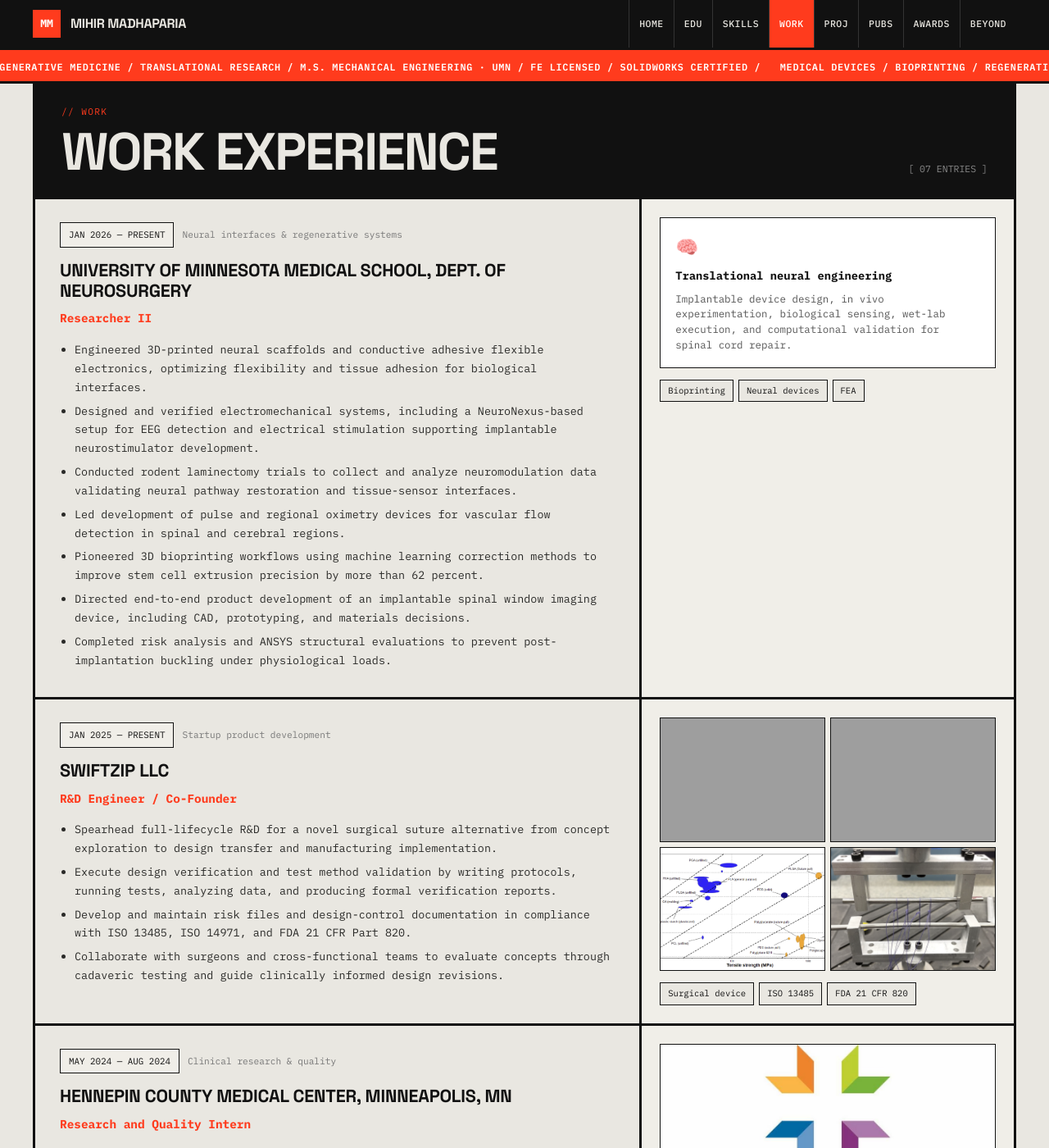
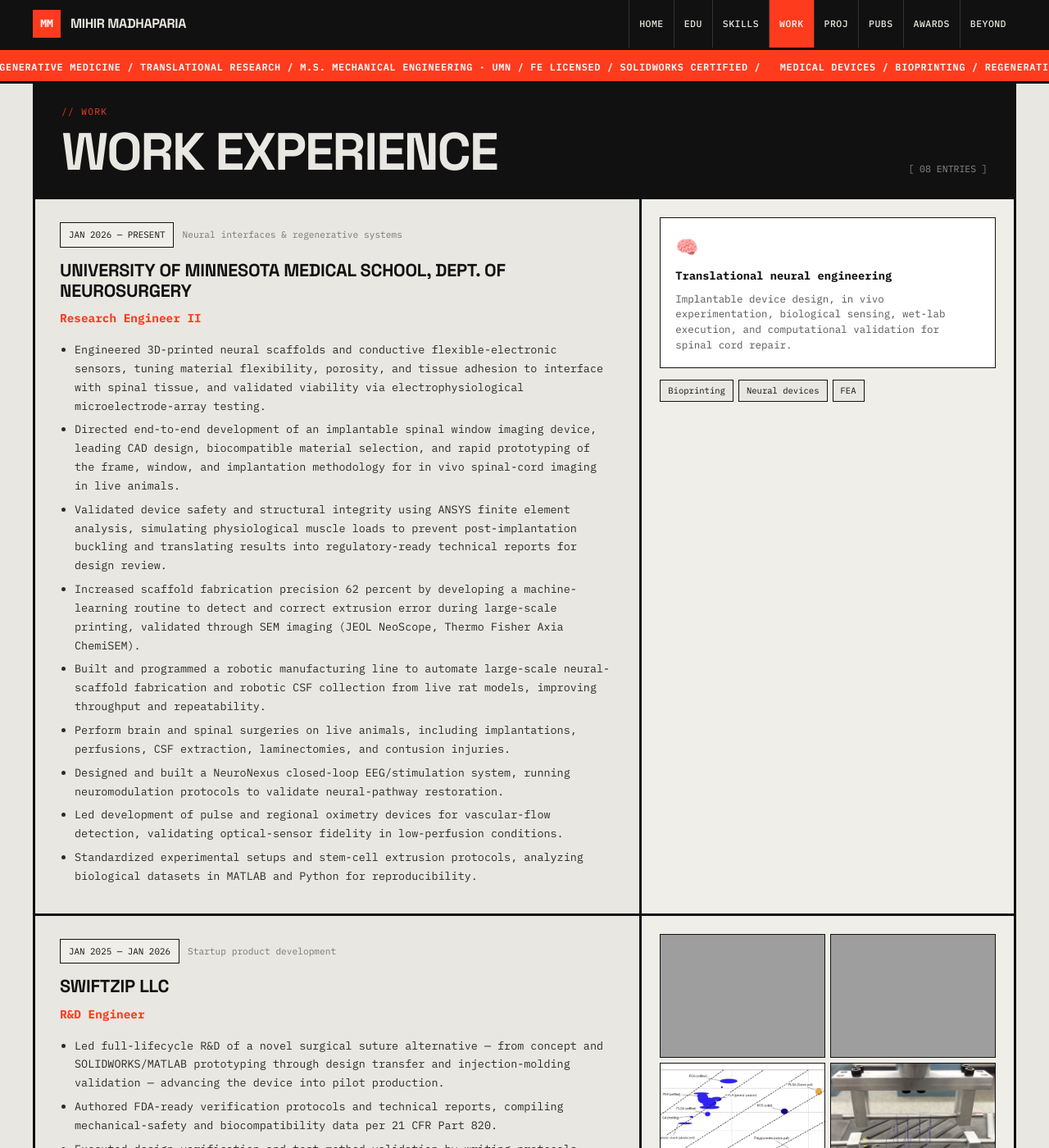
Before and after one commit to mihirmadhaparia/mihirmadhaparia.github.io, a Jekyll site: the page built from work.html, in a window 1280 px wide and 1400 px high. Shown: the whole window at 82% size. Built offline with Jekyll 4.4.1, drawn with Linux system fonts in a browser that asks for light colours; some of the changed text lies outside the part shown; grey boxes are pictures that could not be loaded.

Commit message:
Align site content with resume
- Home: 6+ -> 5+ years of experience
- Neurosurgery: title Researcher II -> Research Engineer II; expand bullets to match resume (SEM imaging, robotic manufacturing line, live-animal surgery, oximetry, NeuroNexus closed-loop system)
- SwiftZip: dates Jan 2025-Present -> Jan 2025-Jan 2026; title -> R&D Engineer (drop Co-Founder); align bullets (SOLIDWORKS/MATLAB prototyping, injection-molding validation, CPRD design controls)
- Abbott: add resume bullets (Minitab competitor analysis + live demos, international presentations) alongside existing detail
- Fix work entry count 07 -> 08

```diff
--- a/index.html
+++ b/index.html
@@ -29,7 +29,7 @@ permalink: /
     </div>
 
     <div class="metrics">
-        <div class="metric" data-reveal><span class="metric__idx">01</span><strong class="metric__big">6+ YRS</strong><span class="metric__small">Across R&amp;D, clinical research, and product development.</span></div>
+        <div class="metric" data-reveal><span class="metric__idx">01</span><strong class="metric__big">5+ YRS</strong><span class="metric__small">Across R&amp;D, clinical research, and product development.</span></div>
         <div class="metric" data-reveal><span class="metric__idx">02</span><strong class="metric__big">M.S.</strong><span class="metric__small">Thesis published and indexed on ProQuest, 2026.</span></div>
         <div class="metric" data-reveal><span class="metric__idx">03</span><strong class="metric__big">FE</strong><span class="metric__small">Licensed Fundamentals of Engineering &mdash; Mechanical, NCEES.</span></div>
     </div>
--- a/work.html
+++ b/work.html
@@ -10,7 +10,7 @@ permalink: /work/
             <p class="kicker">// WORK</p>
             <h1>Work Experience</h1>
         </div>
-        <span class="count">[ 07 ENTRIES ]</span>
+        <span class="count">[ 08 ENTRIES ]</span>
     </div>
 
     <div class="list">
@@ -19,15 +19,17 @@ permalink: /work/
             <div class="entry__main">
                 <div class="entry__meta"><span class="tag">JAN 2026 &mdash; PRESENT</span><span class="entry__note">Neural interfaces &amp; regenerative systems</span></div>
                 <h2 class="entry__org">University of Minnesota Medical School, Dept. of Neurosurgery</h2>
-                <p class="entry__role">Researcher II</p>
+                <p class="entry__role">Research Engineer II</p>
                 <ul class="bullets">
-                    <li>Engineered 3D-printed neural scaffolds and conductive adhesive flexible electronics, optimizing flexibility and tissue adhesion for biological interfaces.</li>
-                    <li>Designed and verified electromechanical systems, including a NeuroNexus-based setup for EEG detection and electrical stimulation supporting implantable neurostimulator development.</li>
-                    <li>Conducted rodent laminectomy trials to collect and analyze neuromodulation data validating neural pathway restoration and tissue-sensor interfaces.</li>
-                    <li>Led development of pulse and regional oximetry devices for vascular flow detection in spinal and cerebral regions.</li>
-                    <li>Pioneered 3D bioprinting workflows using machine learning correction methods to improve stem cell extrusion precision by more than 62 percent.</li>
-                    <li>Directed end-to-end product development of an implantable spinal window imaging device, including CAD, prototyping, and materials decisions.</li>
-                    <li>Completed risk analysis and ANSYS structural evaluations to prevent post-implantation buckling under physiological loads.</li>
+                    <li>Engineered 3D-printed neural scaffolds and conductive flexible-electronic sensors, tuning material flexibility, porosity, and tissue adhesion to interface with spinal tissue, and validated viability via electrophysiological microelectrode-array testing.</li>
+                    <li>Directed end-to-end development of an implantable spinal window imaging device, leading CAD design, biocompatible material selection, and rapid prototyping of the frame, window, and implantation methodology for in vivo spinal-cord imaging in live animals.</li>
+                    <li>Validated device safety and structural integrity using ANSYS finite element analysis, simulating physiological muscle loads to prevent post-implantation buckling and translating results into regulatory-ready technical reports for design review.</li>
+                    <li>Increased scaffold fabrication precision 62 percent by developing a machine-learning routine to detect and correct extrusion error during large-scale printing, validated through SEM imaging (JEOL NeoScope, Thermo Fisher Axia ChemiSEM).</li>
+                    <li>Built and programmed a robotic manufacturing line to automate large-scale neural-scaffold fabrication and robotic CSF collection from live rat models, improving throughput and repeatability.</li>
+                    <li>Perform brain and spinal surgeries on live animals, including implantations, perfusions, CSF extraction, laminectomies, and contusion injuries.</li>
+                    <li>Designed and built a NeuroNexus closed-loop EEG/stimulation system, running neuromodulation protocols to validate neural-pathway restoration.</li>
+                    <li>Led development of pulse and regional oximetry devices for vascular-flow detection, validating optical-sensor fidelity in low-perfusion conditions.</li>
+                    <li>Standardized experimental setups and stem-cell extrusion protocols, analyzing biological datasets in MATLAB and Python for reproducibility.</li>
                 </ul>
             </div>
             <aside class="entry__aside">
@@ -39,14 +41,15 @@ permalink: /work/
         <!-- SwiftZip -->
         <article class="entry" data-reveal>
             <div class="entry__main">
-                <div class="entry__meta"><span class="tag">JAN 2025 &mdash; PRESENT</span><span class="entry__note">Startup product development</span></div>
+                <div class="entry__meta"><span class="tag">JAN 2025 &mdash; JAN 2026</span><span class="entry__note">Startup product development</span></div>
                 <h2 class="entry__org">SwiftZip LLC</h2>
-                <p class="entry__role">R&amp;D Engineer / Co-Founder</p>
+                <p class="entry__role">R&amp;D Engineer</p>
                 <ul class="bullets">
-                    <li>Spearhead full-lifecycle R&amp;D for a novel surgical suture alternative from concept exploration to design transfer and manufacturing implementation.</li>
-                    <li>Execute design verification and test method validation by writing protocols, running tests, analyzing data, and producing formal verification reports.</li>
-                    <li>Develop and maintain risk files and design-control documentation in compliance with ISO 13485, ISO 14971, and FDA 21 CFR Part 820.</li>
-                    <li>Collaborate with surgeons and cross-functional teams to evaluate concepts through cadaveric testing and guide clinically informed design revisions.</li>
+                    <li>Led full-lifecycle R&amp;D of a novel surgical suture alternative &mdash; from concept and SOLIDWORKS/MATLAB prototyping through design transfer and injection-molding validation &mdash; advancing the device into pilot production.</li>
+                    <li>Authored FDA-ready verification protocols and technical reports, compiling mechanical-safety and biocompatibility data per 21 CFR Part 820.</li>
+                    <li>Executed design verification and test-method validation by writing protocols, running tests, analyzing data, and producing formal verification reports, maintaining risk files per ISO 14971.</li>
+                    <li>Authored Design Control documentation (CPRD), establishing traceability between user needs and engineering specifications per ISO 13485.</li>
+                    <li>Partnered with neurosurgeons to validate efficacy through cadaveric testing, analyzing failure modes and iterating designs to meet clinical needs.</li>
                 </ul>
             </div>
             <aside class="entry__aside">
@@ -124,6 +127,8 @@ permalink: /work/
                     <li>Developed reliability studies using Minitab and design of experiments to analyze product and process variables.</li>
                     <li>Re-engineered electromechanical components to reduce production operator time by 18 percent and improve statistical process control.</li>
                     <li>Guided technicians and interns through new test method validations, accelerating development timelines by 45 percent.</li>
+                    <li>Conducted competitor analyses in Minitab and delivered live product demonstrations, providing insights that shaped product design and marketing strategy.</li>
+                    <li>Presented research findings across international operational units, improving testing efficiency and cross-team collaboration across continents.</li>
                 </ul>
             </div>
             <aside class="entry__aside">
```
